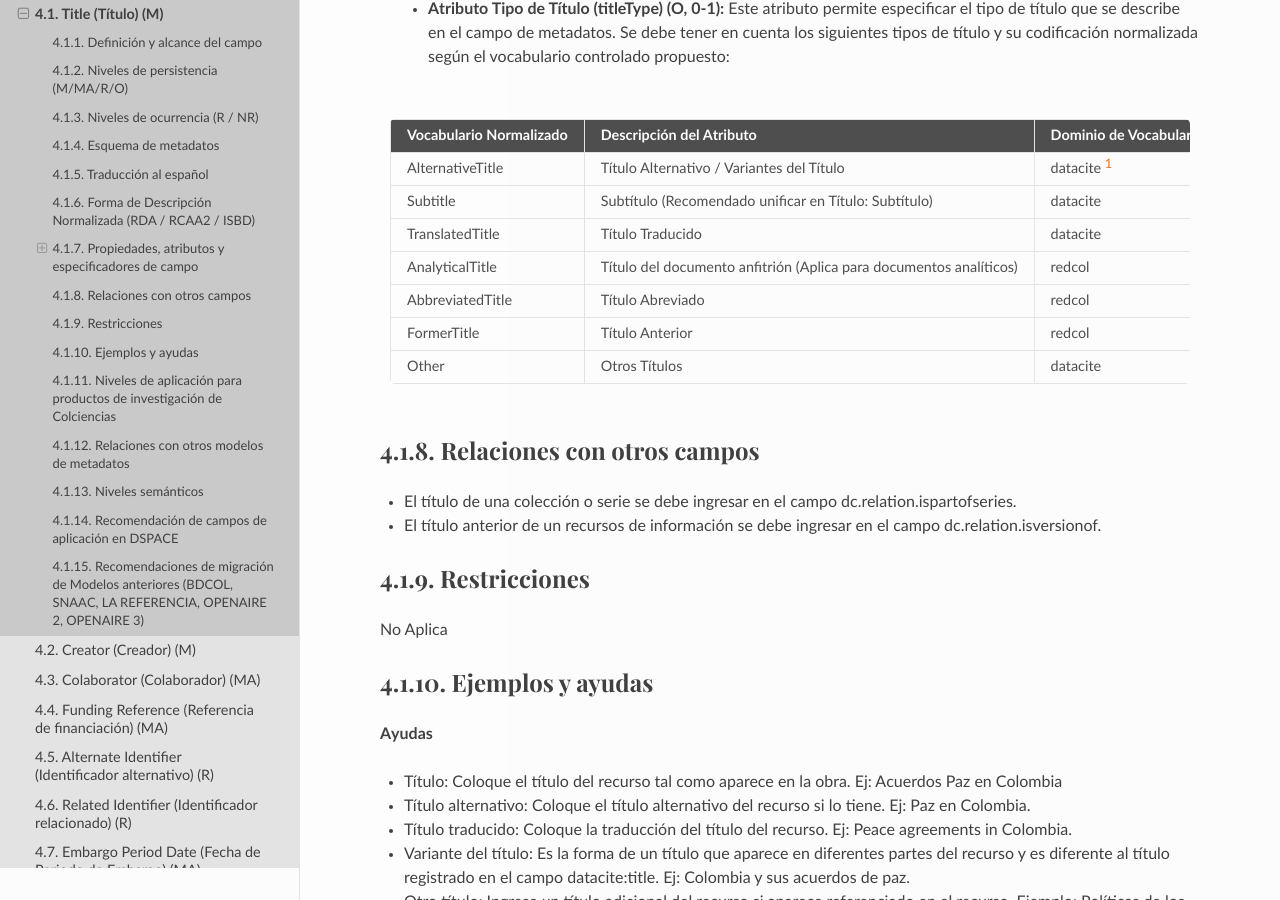
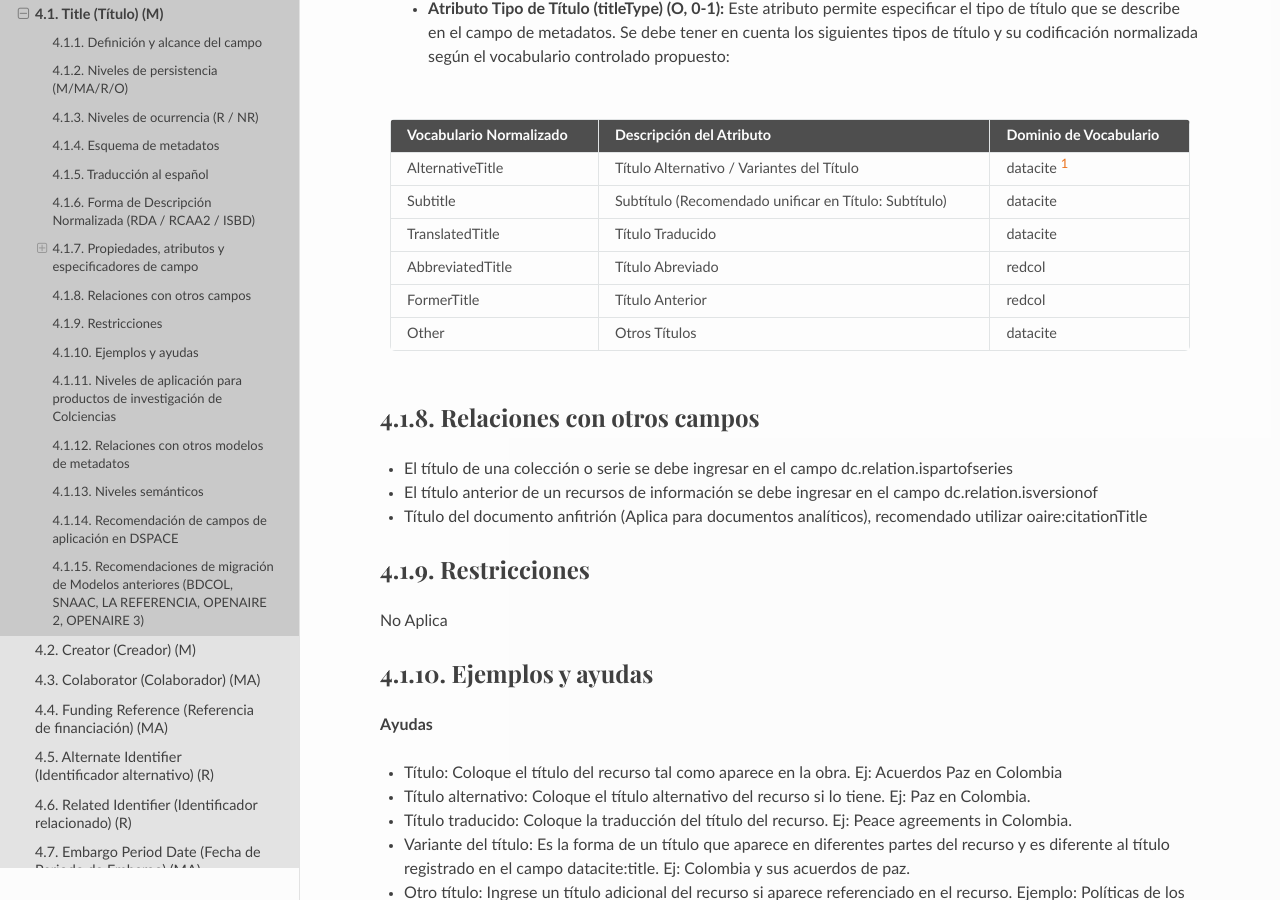
Before and after one commit to rcic/openaire4, a Sphinx documentation site: the page built from docs/field_title.rst, in a window 1280 px wide and 900 px high, scrolled down 1341 px. Built offline with Sphinx 7.4.7 and the Read the Docs theme 2.0.0, drawn with Linux system fonts in a browser that asks for light colours; some web fonts are replaced; a script that is not in the unit is left out; some of the changed lines change nothing that is shown; some of the changed text lies outside the part shown.

Commit message:
actualizacion

```diff
--- a/docs/field_title.rst
+++ b/docs/field_title.rst
@@ -62,8 +62,6 @@ Propiedad Título (title) (M, 1-n): Utilice el nombre del título como valor
 +-------------------------+--------------------------------------------------------------------+------------------------+
 | TranslatedTitle         | Título Traducido                                                   | datacite               |
 +-------------------------+--------------------------------------------------------------------+------------------------+
-| AnalyticalTitle         | Título del documento anfitrión (Aplica para documentos analíticos) | redcol                 |
-+-------------------------+--------------------------------------------------------------------+------------------------+
 | AbbreviatedTitle        | Título Abreviado                                                   | redcol                 |
 +-------------------------+--------------------------------------------------------------------+------------------------+
 | FormerTitle             | Título Anterior                                                    | redcol                 |
@@ -75,8 +73,9 @@ Propiedad Título (title) (M, 1-n): Utilice el nombre del título como valor
 Relaciones con otros campos
 ---------------------------
 
-- El título de una colección o serie se debe ingresar en el campo dc.relation.ispartofseries.
-- El título anterior de un recursos de información se debe ingresar en el campo dc.relation.isversionof.
+- El título de una colección o serie se debe ingresar en el campo dc.relation.ispartofseries
+- El título anterior de un recursos de información se debe ingresar en el campo dc.relation.isversionof
+- Título del documento anfitrión (Aplica para documentos analíticos), recomendado utilizar oaire:citationTitle
 
 Restricciones
 -------------
@@ -177,15 +176,13 @@ Se recomienda crear/modificar el componente de registro de metadatos (y sus corr
 +----------------------------------------+-----------------------+-------------+--------------------------------------------------------------------+
 | Vocabulario controlado OpenAire/RedCol | Campo Elemento DSPACE | Cualificar  | Nota de alcance                                                    |
 +========================================+=======================+=============+====================================================================+
-| Title                                  | dc.title              |             |                                                                    |
+| Title                                  | dc.title              |             | Título propiamente dicho                                           |
 +----------------------------------------+-----------------------+-------------+--------------------------------------------------------------------+
 | AlternativeTitle                       | dc.title              | alternative | Título Alternativo / Variantes del Título                          |
 +----------------------------------------+-----------------------+-------------+--------------------------------------------------------------------+
-| Subtitle                               | dc.title              |             | Integrado en el campo Título (No separar de DSPACE)                |
+| Subtitle                               | dc.title              |             | Integrado en el campo Título (Separar con el signo ":")            |
 +----------------------------------------+-----------------------+-------------+--------------------------------------------------------------------+
 | TranslatedTitle                        | dc.title              | translated  | Título Traducido                                                   |
-+----------------------------------------+-----------------------+-------------+--------------------------------------------------------------------+
-| AnalyticalTitle                        | dc.title              | analytical  | Título del documento anfitrión (Aplica para documentos analíticos) |
 +----------------------------------------+-----------------------+-------------+--------------------------------------------------------------------+
 | AbbreviatedTitle                       | dc.title              | abbreviated | Título Abreviado                                                   |
 +----------------------------------------+-----------------------+-------------+--------------------------------------------------------------------+
```
